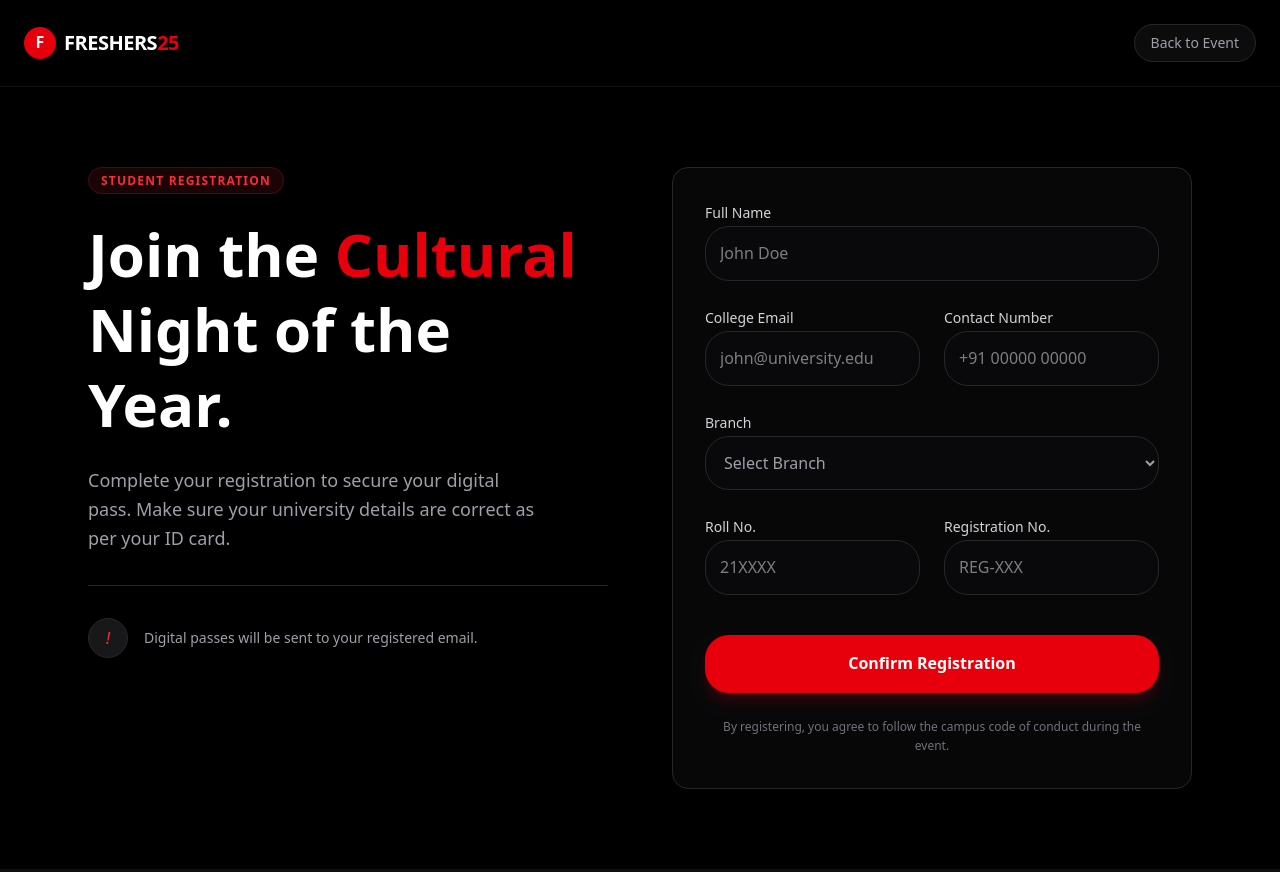
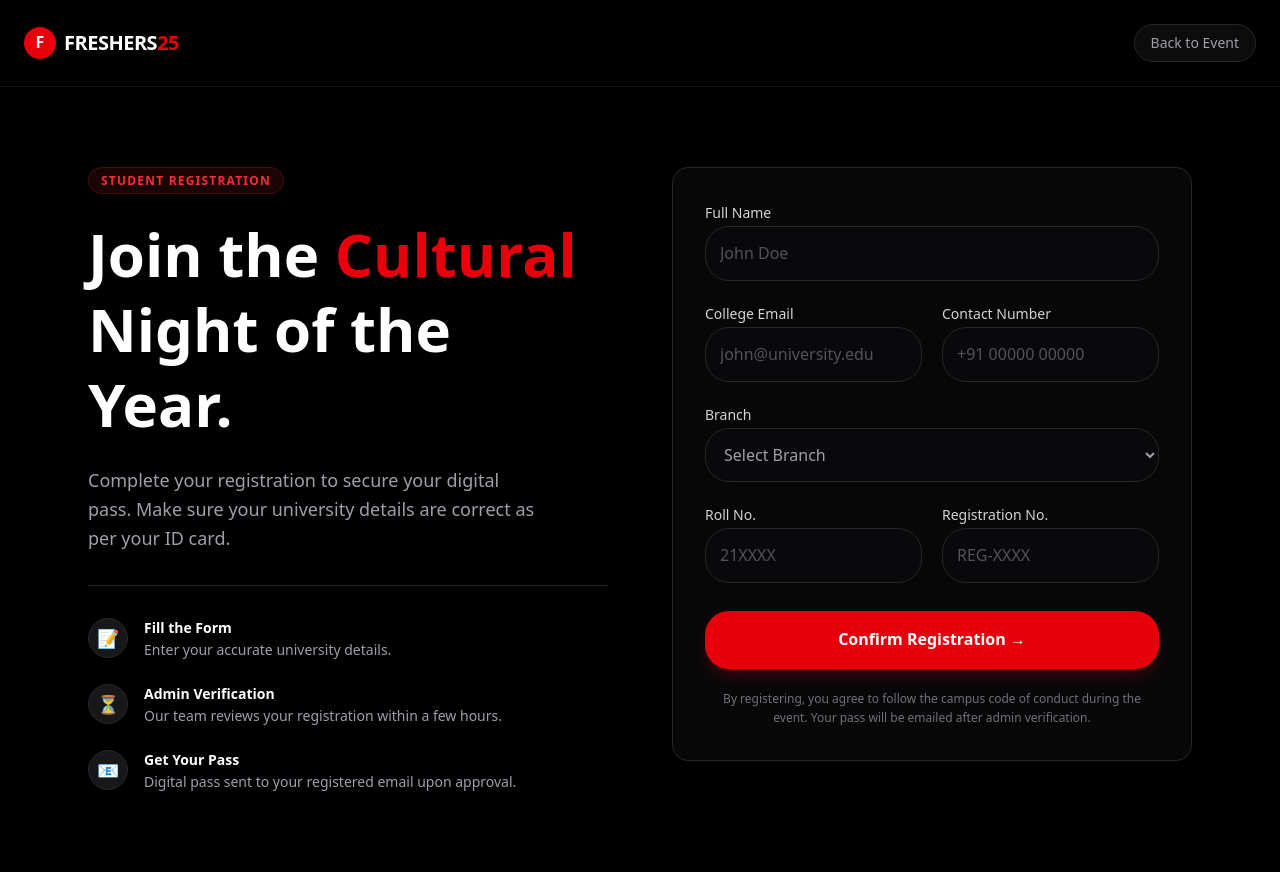
Before and after one commit to akshay0712-dev/College_Event_Page, a React (Vite) app: page /booknow in a window 1280 px wide. Built offline with nearby package versions, Linux system fonts and the light colour scheme; no server answers.

Commit message:
making of ticekt and registration.jsx

```diff
--- a/src/components/JuniorRegistration.jsx
+++ b/src/components/JuniorRegistration.jsx
@@ -1,7 +1,14 @@
 import React, { useState } from 'react';
 import { useNavigate } from 'react-router-dom';
 import { db } from "../firebase/config";
-import { collection, addDoc, serverTimestamp, query, where, getDocs } from "firebase/firestore";
+import {
+  collection,
+  addDoc,
+  serverTimestamp,
+  query,
+  where,
+  getDocs
+} from "firebase/firestore";
 
 const JuniorRegistration = () => {
   const navigate = useNavigate();
@@ -19,27 +26,27 @@ const JuniorRegistration = () => {
   // UI STATES
   const [loading, setLoading] = useState(false);
   const [submitted, setSubmitted] = useState(false);
-  const [errorMsg, setErrorMsg] = useState("");
+  const [errorMsg, setErrorMsg] = useState('');
 
   // INPUT HANDLER
   const handleChange = (e) => {
     setFormData({ ...formData, [e.target.name]: e.target.value });
-    if (errorMsg) setErrorMsg("");
+    if (errorMsg) setErrorMsg('');
   };
 
   // FIREBASE SUBMISSION WITH DUPLICATE CHECK
   const handleSubmit = async (e) => {
     e.preventDefault();
     setLoading(true);
-    setErrorMsg("");
+    setErrorMsg('');
 
     try {
-      const registrationsRef = collection(db, "registrations");
+      const registrationsRef = collection(db, 'registrations');
 
-      // 1. CHECK FOR DUPLICATES (Email, Roll, and Reg)
-      const qEmail = query(registrationsRef, where("email", "==", formData.email));
-      const qRoll = query(registrationsRef, where("rollNo", "==", formData.rollNo));
-      const qReg = query(registrationsRef, where("regNo", "==", formData.regNo));
+      // 1. CHECK FOR DUPLICATES
+      const qEmail = query(registrationsRef, where('email', '==', formData.email));
+      const qRoll  = query(registrationsRef, where('collegeRollNo', '==', formData.rollNo));
+      const qReg   = query(registrationsRef, where('registrationNo', '==', formData.regNo));
 
       const [emailSnap, rollSnap, regSnap] = await Promise.all([
         getDocs(qEmail),
@@ -47,63 +54,149 @@ const JuniorRegistration = () => {
         getDocs(qReg)
       ]);
 
-      if (!emailSnap.empty) throw new Error("This Email is already registered!");
-      if (!rollSnap.empty) throw new Error("This Roll Number is already registered!");
-      if (!regSnap.empty) throw new Error("This Registration Number is already registered!");
+      if (!emailSnap.empty) throw new Error('This Email is already registered!');
+      if (!rollSnap.empty)  throw new Error('This Roll Number is already registered!');
+      if (!regSnap.empty)   throw new Error('This Registration Number is already registered!');
 
-      // 2. SAVE TO FIREBASE
+      // 2. SAVE TO FIREBASE — field names match Dashboard expectations
       await addDoc(registrationsRef, {
-        ...formData,
-        role: "junior",
-        status: "confirmed",
-        createdAt: serverTimestamp(),
+        fullName:        formData.name,      // Dashboard reads fullName
+        email:           formData.email,
+        phone:           formData.contact,   // Dashboard reads phone
+        branch:          formData.branch,
+        collegeRollNo:   formData.rollNo,    // Dashboard reads collegeRollNo
+        registrationNo:  formData.regNo,     // Dashboard reads registrationNo
+        gender:          '',                 // optional — leave blank
+        utrNumber:       '',                 // optional — filled later if needed
+        profileUrl:      '',
+        paymentUrl:      '',
+        role:            'junior',
+        status:          'pending',          // pending → admin verifies → email sent
+        createdAt:       serverTimestamp(),
       });
 
       setSubmitted(true);
     } catch (err) {
-      console.error("Submission Error:", err);
+      console.error('Submission Error:', err);
       setErrorMsg(err.message);
     } finally {
       setLoading(false);
     }
   };
 
-  // SUCCESS VIEW (Digital Pass Assurance)
+  // ── SUCCESS / THANK YOU SCREEN ──
   if (submitted) {
     return (
-      <div className="min-h-screen bg-black text-white flex items-center justify-center p-6 text-center">
-        <div className="max-w-md space-y-6">
-          <div className="w-20 h-20 bg-red-600 rounded-full flex items-center justify-center mx-auto shadow-[0_0_40px_rgba(220,38,38,0.4)]">
-            <span className="text-4xl font-bold font-sans">✓</span>
+      <div className="min-h-screen bg-black text-white flex items-center justify-center p-6">
+        <div className="max-w-lg w-full text-center space-y-6">
+
+          {/* Animated checkmark */}
+          <div className="relative mx-auto w-24 h-24">
+            <div className="absolute inset-0 bg-green-500/20 rounded-full animate-ping" />
+            <div className="relative w-24 h-24 bg-gradienta-to-br from-green-500 to-emerald-600 rounded-full flex items-center justify-center shadow-[0_0_60px_rgba(34,197,94,0.4)]">
+              <svg className="w-12 h-12 text-white" fill="none" viewBox="0 0 24 24" stroke="currentColor" strokeWidth={2.5}>
+                <path strokeLinecap="round" strokeLinejoin="round" d="M5 13l4 4L19 7" />
+              </svg>
+            </div>
           </div>
-          <h1 className="text-4xl font-black uppercase italic tracking-tighter">Identity Secured</h1>
-          <p className="text-zinc-400">
-            Welcome to the party, <span className="text-white font-bold">{formData.name}</span>.
-          </p>
-          <div className="bg-zinc-900 border border-red-900/30 p-6 rounded-2xl">
-            <p className="text-red-500 font-black text-xs uppercase tracking-[0.2em] mb-2 font-sans">Next Step</p>
-            <p className="text-zinc-200 text-sm leading-relaxed italic">
-              "Digital passes will be sent to your registered email ({formData.email}) shortly."
+
+          {/* Heading */}
+          <div>
+            <h1 className="text-4xl font-black uppercase tracking-tight text-white">
+              Registration Received!
+            </h1>
+            <p className="text-zinc-400 mt-2 text-lg">
+              Thank you, <span className="text-white font-bold">{formData.name}</span> 🎉
             </p>
           </div>
+
+          {/* Main message card */}
+          <div className="bg-zinc-900 border border-green-500/30 rounded-2xl p-6 text-left space-y-4">
+            <div className="flex items-start gap-3">
+              <span className="text-2xl mt-0.5">📧</span>
+              <div>
+                <p className="text-white font-bold text-sm">Digital Pass via Email</p>
+                <p className="text-zinc-400 text-sm mt-1 leading-relaxed">
+                  Your digital pass will be sent to{' '}
+                  <span className="text-green-400 font-semibold">{formData.email}</span>{' '}
+                  within a few hours by our team.
+                </p>
+              </div>
+            </div>
+
+            <div className="border-t border-zinc-800 pt-4 flex items-start gap-3">
+              <span className="text-2xl mt-0.5">⏳</span>
+              <div>
+                <p className="text-white font-bold text-sm">Under Review</p>
+                <p className="text-zinc-400 text-sm mt-1 leading-relaxed">
+                  Our team is verifying your registration. You'll receive a confirmation email once approved.
+                </p>
+              </div>
+            </div>
+
+            <div className="border-t border-zinc-800 pt-4 flex items-start gap-3">
+              <span className="text-2xl mt-0.5">📁</span>
+              <div>
+                <p className="text-white font-bold text-sm">Check Your Spam Folder</p>
+                <p className="text-zinc-400 text-sm mt-1 leading-relaxed">
+                  Sometimes emails land in spam. Please whitelist our email if you don't see it in your inbox.
+                </p>
+              </div>
+            </div>
+          </div>
+
+          {/* Registration summary */}
+          <div className="bg-zinc-900/60 border border-zinc-800 rounded-xl p-4 text-sm text-left">
+            <p className="text-zinc-500 text-xs uppercase tracking-widest mb-3 font-semibold">Your Details</p>
+            <div className="grid grid-cols-2 gap-2">
+              <div>
+                <span className="text-zinc-500 text-xs">Branch</span>
+                <p className="text-white font-medium capitalize">{formData.branch}</p>
+              </div>
+              <div>
+                <span className="text-zinc-500 text-xs">Roll No</span>
+                <p className="text-white font-medium">{formData.rollNo}</p>
+              </div>
+              <div>
+                <span className="text-zinc-500 text-xs">Contact</span>
+                <p className="text-white font-medium">{formData.contact}</p>
+              </div>
+              <div>
+                <span className="text-zinc-500 text-xs">Reg No</span>
+                <p className="text-white font-medium">{formData.regNo}</p>
+              </div>
+            </div>
+          </div>
+
+          {/* Notice */}
+          <div className="bg-amber-500/10 border border-amber-500/30 rounded-xl p-4">
+            <p className="text-amber-400 text-xs leading-relaxed">
+              🔔 If you don't receive your pass within 24 hours, please contact the event coordinators directly.
+            </p>
+          </div>
+
           <button
             onClick={() => navigate('/')}
-            className="text-sm text-zinc-500 hover:text-white transition-colors border-b border-zinc-800 hover:border-red-600 pb-1 font-sans"
+            className="text-sm text-zinc-500 hover:text-white transition-colors border-b border-zinc-800 hover:border-green-500 pb-1"
           >
-            Return to Event Page
+            ← Return to Event Page
           </button>
         </div>
       </div>
     );
   }
 
+  // ── REGISTRATION FORM ──
   return (
     <div className="min-h-screen bg-black text-zinc-100 font-sans selection:bg-red-500/30">
-      {/* Navigation / Header */}
+
+      {/* Navigation */}
       <nav className="p-6 flex justify-between items-center max-w-7xl mx-auto border-b border-zinc-800/50">
         <div className="flex items-center gap-2">
-          <div className="w-8 h-8 bg-red-600 rounded-lg flex items-center justify-center font-bold">F</div>
-          <span className="font-bold tracking-tight text-xl text-white">FRESHERS<span className="text-red-600">25</span></span>
+          <div className="w-8 h-8 bg-red-600 rounded-lg flex items-center justify-center font-bold text-white">F</div>
+          <span className="font-bold tracking-tight text-xl text-white">
+            FRESHERS<span className="text-red-600">25</span>
+          </span>
         </div>
         <button
           onClick={() => navigate('/')}
@@ -130,98 +223,148 @@ const JuniorRegistration = () => {
           </div>
 
           <div className="grid gap-6 border-t border-zinc-800 pt-8 mt-8">
-            <div className="flex gap-4 items-center">
-              <div className="w-10 h-10 rounded-full bg-zinc-900 border border-zinc-800 flex-shrink-0 flex items-center justify-center text-red-500 italic">!</div>
-              <p className="text-sm text-zinc-400">Digital passes will be sent to your registered email.</p>
-            </div>
+            {[
+              { icon: '📝', title: 'Fill the Form', desc: 'Enter your accurate university details.' },
+              { icon: '⏳', title: 'Admin Verification', desc: 'Our team reviews your registration within a few hours.' },
+              { icon: '📧', title: 'Get Your Pass', desc: 'Digital pass sent to your registered email upon approval.' },
+            ].map((step, i) => (
+              <div key={i} className="flex gap-4 items-start">
+                <div className="w-10 h-10 rounded-full bg-zinc-900 border border-zinc-800 flex-shrink-0 flex items-center justify-center text-lg">
+                  {step.icon}
+                </div>
+                <div>
+                  <p className="text-white font-semibold text-sm">{step.title}</p>
+                  <p className="text-sm text-zinc-400 mt-0.5">{step.desc}</p>
+                </div>
+              </div>
+            ))}
           </div>
         </div>
 
-        {/* Right Side: Structured Form */}
-        <div className="bg-zinc-900/30 border border-zinc-800 p-8 rounded-2xl backdrop-blur-sm shadow-2xl relative overflow-hidden">
+        {/* Right Side: Form */}
+        <div className="bg-zinc-900/30 border border-zinc-800 p-8 rounded-2xl backdrop-blur-sm shadow-2xl">
 
-          {/* Duplicate Error Alert */}
+          {/* Error Alert */}
           {errorMsg && (
-            <div className="mb-6 bg-red-600/10 border border-red-600/50 text-red-500 p-3 rounded-lg text-sm text-center font-bold font-sans">
-              {errorMsg}
+            <div className="mb-6 bg-red-600/10 border border-red-600/50 text-red-400 p-4 rounded-xl text-sm font-semibold flex items-center gap-2">
+              <span>⚠️</span>
+              <span>{errorMsg}</span>
             </div>
           )}
 
-          <form onSubmit={handleSubmit} className="space-y-6">
+          <form onSubmit={handleSubmit} className="space-y-5">
+
+            {/* Full Name */}
             <div className="space-y-2">
               <label className="text-sm font-medium text-zinc-300">Full Name</label>
               <input
-                name="name" type="text" placeholder="John Doe" required
-                className="w-full bg-zinc-950 border border-zinc-800 rounded-xl p-3.5 focus:ring-2 focus:ring-red-600/50 focus:border-red-600 outline-none transition-all"
+                name="name"
+                type="text"
+                placeholder="John Doe"
+                required
                 onChange={handleChange}
+                className="w-full bg-zinc-950 border border-zinc-800 rounded-xl p-3.5 text-white placeholder-zinc-600 focus:ring-2 focus:ring-red-600/50 focus:border-red-600 outline-none transition-all"
               />
             </div>
 
-            <div className="grid md:grid-cols-2 gap-6">
+            {/* Email + Contact */}
+            <div className="grid md:grid-cols-2 gap-5">
               <div className="space-y-2">
                 <label className="text-sm font-medium text-zinc-300">College Email</label>
                 <input
-                  name="email" type="email" placeholder="john@university.edu" required
-                  className="w-full bg-zinc-950 border border-zinc-800 rounded-xl p-3.5 focus:border-red-600 outline-none transition-all"
+                  name="email"
+                  type="email"
+                  placeholder="john@university.edu"
+                  required
                   onChange={handleChange}
+                  className="w-full bg-zinc-950 border border-zinc-800 rounded-xl p-3.5 text-white placeholder-zinc-600 focus:border-red-600 outline-none transition-all"
                 />
               </div>
               <div className="space-y-2">
                 <label className="text-sm font-medium text-zinc-300">Contact Number</label>
                 <input
-                  name="contact" type="tel" placeholder="+91 00000 00000" required
-                  className="w-full bg-zinc-950 border border-zinc-800 rounded-xl p-3.5 focus:border-red-600 outline-none transition-all"
+                  name="contact"
+                  type="tel"
+                  placeholder="+91 00000 00000"
+                  required
                   onChange={handleChange}
+                  className="w-full bg-zinc-950 border border-zinc-800 rounded-xl p-3.5 text-white placeholder-zinc-600 focus:border-red-600 outline-none transition-all"
                 />
               </div>
             </div>
 
+            {/* Branch */}
             <div className="space-y-2">
               <label className="text-sm font-medium text-zinc-300">Branch</label>
               <select
-                name="branch" required
-                className="w-full bg-zinc-950 border border-zinc-800 rounded-xl p-3.5 focus:border-red-600 outline-none transition-all cursor-pointer text-zinc-400"
+                name="branch"
+                required
                 onChange={handleChange}
+                defaultValue=""
+                className="w-full bg-zinc-950 border border-zinc-800 rounded-xl p-3.5 text-zinc-400 focus:border-red-600 outline-none transition-all cursor-pointer"
               >
-                <option value="">Select Branch</option>
-                <option value="cse">Computer Science (CSE)</option>
-                <option value="aiml">AI & Machine Learning</option>
-                <option value="civil">Civil Engineering</option>
-                <option value="ece">Electronics (ECE)</option>
-                <option value="ee">Electrical (EE)</option>
-                <option value="mech">Mechanical</option>
+                <option value="" disabled>Select Branch</option>
+                <option value="CSE">Computer Science (CSE)</option>
+                <option value="AIML">AI &amp; Machine Learning (AIML)</option>
+                <option value="Civil">Civil Engineering</option>
+                <option value="ECE">Electronics (ECE)</option>
+                <option value="EE">Electrical (EE)</option>
+                <option value="Mechanical">Mechanical Engineering</option>
               </select>
             </div>
 
-            <div className="grid md:grid-cols-2 gap-6">
+            {/* Roll No + Reg No */}
+            <div className="grid md:grid-cols-2 gap-5">
               <div className="space-y-2">
                 <label className="text-sm font-medium text-zinc-300">Roll No.</label>
                 <input
-                  name="rollNo" type="text" placeholder="21XXXX" required
-                  className="w-full bg-zinc-950 border border-zinc-800 rounded-xl p-3.5 focus:border-red-600 outline-none transition-all"
+                  name="rollNo"
+                  type="text"
+                  placeholder="21XXXX"
+                  required
                   onChange={handleChange}
+                  className="w-full bg-zinc-950 border border-zinc-800 rounded-xl p-3.5 text-white placeholder-zinc-600 focus:border-red-600 outline-none transition-all"
                 />
               </div>
               <div className="space-y-2">
                 <label className="text-sm font-medium text-zinc-300">Registration No.</label>
                 <input
-                  name="regNo" type="text" placeholder="REG-XXX" required
-                  className="w-full bg-zinc-950 border border-zinc-800 rounded-xl p-3.5 focus:border-red-600 outline-none transition-all"
+                  name="regNo"
+                  type="text"
+                  placeholder="REG-XXXX"
+                  required
                   onChange={handleChange}
+                  className="w-full bg-zinc-950 border border-zinc-800 rounded-xl p-3.5 text-white placeholder-zinc-600 focus:border-red-600 outline-none transition-all"
                 />
               </div>
             </div>
 
+            {/* Submit Button */}
             <button
               type="submit"
               disabled={loading}
-              className={`w-full ${loading ? 'bg-zinc-700 cursor-not-allowed' : 'bg-red-600 hover:bg-red-700'} text-white font-bold py-4 rounded-xl mt-4 transition-all shadow-lg shadow-red-600/20 active:scale-[0.98]`}
+              className={`w-full ${
+                loading
+                  ? 'bg-zinc-700 cursor-not-allowed'
+                  : 'bg-red-600 hover:bg-red-700 active:scale-[0.98]'
+              } text-white font-bold py-4 rounded-xl mt-2 transition-all shadow-lg shadow-red-600/20`}
             >
-              {loading ? "Checking Identity..." : "Confirm Registration"}
+              {loading ? (
+                <span className="flex items-center justify-center gap-2">
+                  <svg className="animate-spin h-4 w-4" fill="none" viewBox="0 0 24 24">
+                    <circle className="opacity-25" cx="12" cy="12" r="10" stroke="currentColor" strokeWidth="4" />
+                    <path className="opacity-75" fill="currentColor" d="M4 12a8 8 0 018-8v8H4z" />
+                  </svg>
+                  Checking & Submitting...
+                </span>
+              ) : (
+                'Confirm Registration →'
+              )}
             </button>
 
             <p className="text-center text-xs text-zinc-500 leading-relaxed">
               By registering, you agree to follow the campus code of conduct during the event.
+              Your pass will be emailed after admin verification.
             </p>
           </form>
         </div>
--- a/src/components/Tickets.jsx
+++ b/src/components/Tickets.jsx
@@ -103,7 +103,7 @@ const Tickets = () => {
                 </ul>
 
                 <button
-                  onClick={() => navigate('/register')}
+                  onClick={() => navigate('/booknow')}
                   className={`
                     mt-auto
                     py-3
```
